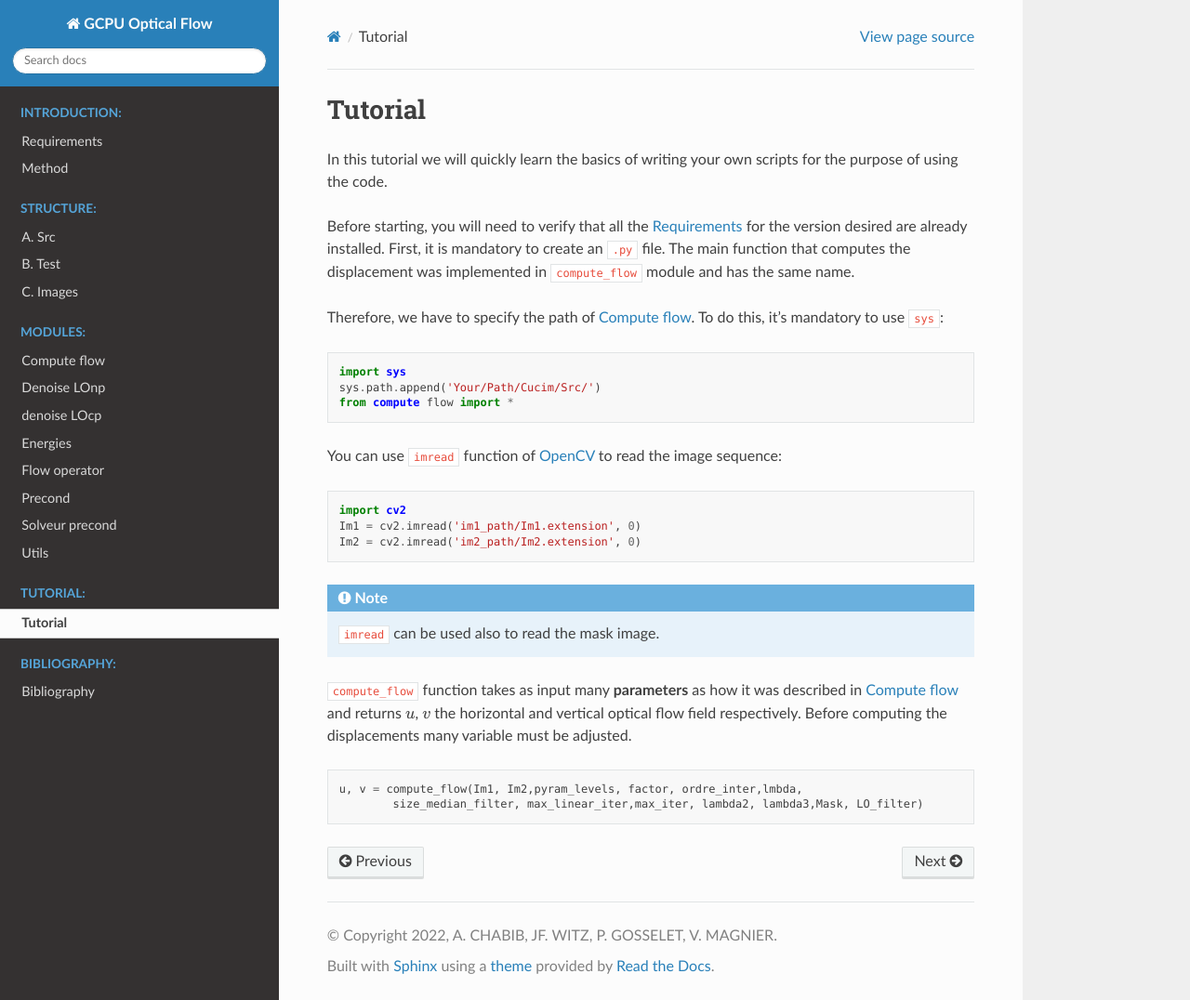
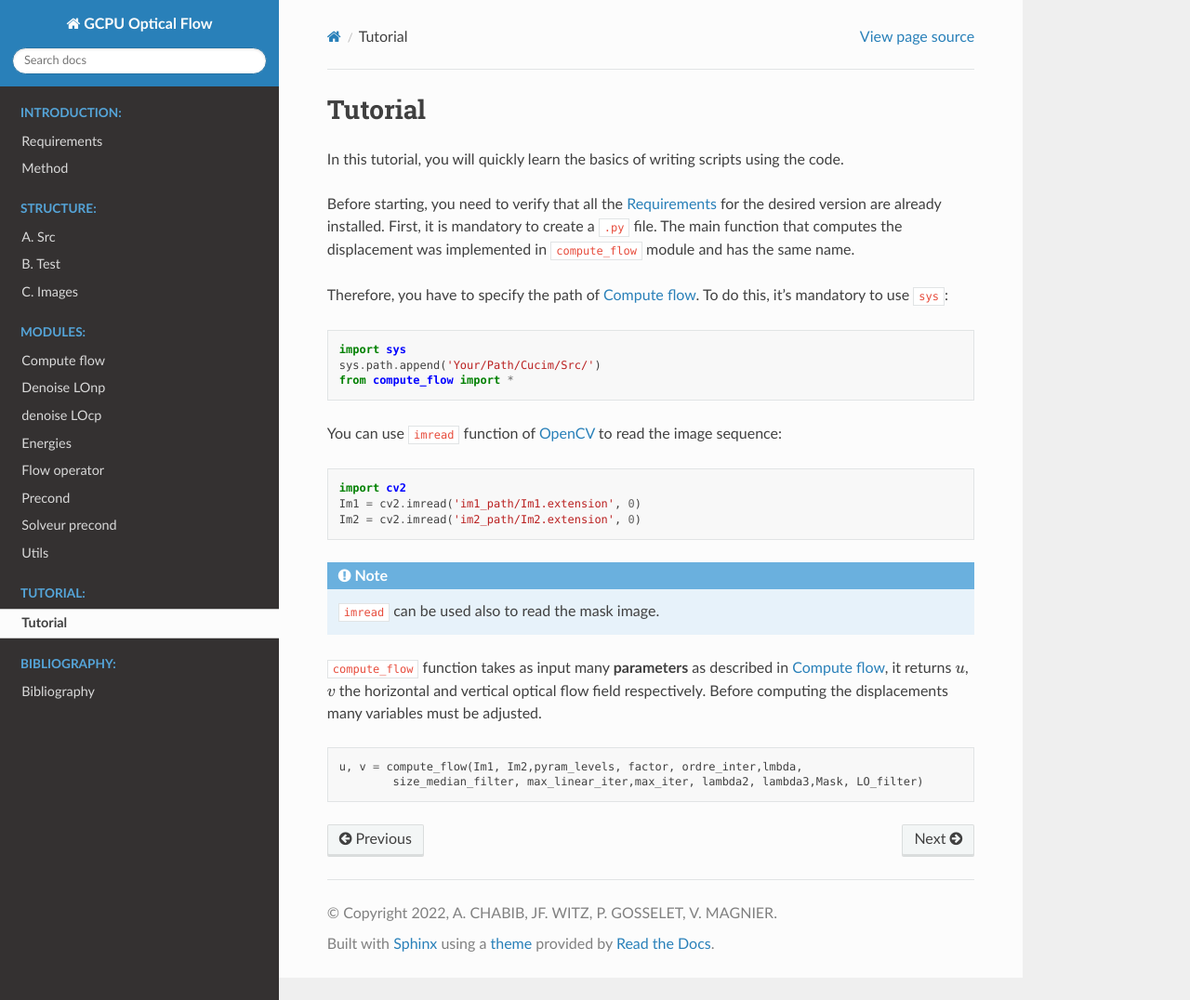
Before and after one commit to chabibchabib/GCpu_OpticalFlow, a Sphinx documentation site: the page built from Doc/Tuto.rst, in a window 1280 px wide and 1076 px high. Shown: the whole window at 93% size. Built offline with Sphinx 7.4.7 and the Read the Docs theme 2.0.0, drawn with Linux system fonts in a browser that asks for light colours.

Commit message:
Update Tuto.rst

```diff
--- a/Doc/Tuto.rst
+++ b/Doc/Tuto.rst
@@ -2,18 +2,18 @@ Tutorial
 ========
 
 
-In this tutorial we will quickly learn the basics of writing your own scripts for the purpose of using the code.
+In this tutorial, you will quickly learn the basics of writing scripts using the code.
 
-Before starting, you will need to verify that all the :ref:`Requirements` for the version desired are already installed.
-First, it is mandatory to create an ``.py`` file. The main function that computes the displacement was implemented in ``compute_flow`` module and has the same name.
+Before starting, you need to verify that all the :ref:`Requirements` for the desired version are already installed.
+First, it is mandatory to create a ``.py`` file. The main function that computes the displacement was implemented in ``compute_flow`` module and has the same name.
 
-Therefore, we have to specify the path of  :ref:`Compute flow`. To do this, it's mandatory to use ``sys``:
+Therefore, you have to specify the path of  :ref:`Compute flow`. To do this, it's mandatory to use ``sys``:
 
 .. code-block:: python
 
     import sys
     sys.path.append('Your/Path/Cucim/Src/')
-    from compute flow import *
+    from compute_flow import *
 
 You can use ``imread`` function of  `OpenCV <https://opencv.org/>`_ to read the image sequence:
 
@@ -28,8 +28,8 @@ You can use ``imread`` function of  `OpenCV <https://opencv.org/>`_ to read the
     ``imread`` can be used also to read the mask image.
 
 
-``compute_flow`` function takes as input many **parameters** as how it was described in :ref:`Compute flow` and returns :math:`u`, :math:`v` the horizontal and vertical optical flow field respectively.
-Before computing the displacements many variable must be adjusted.
+``compute_flow`` function takes as input many **parameters** as described in :ref:`Compute flow`, it returns :math:`u`, :math:`v` the horizontal and vertical optical flow field respectively.
+Before computing the displacements many variables must be adjusted.
 
 .. code-block:: python
 
```
